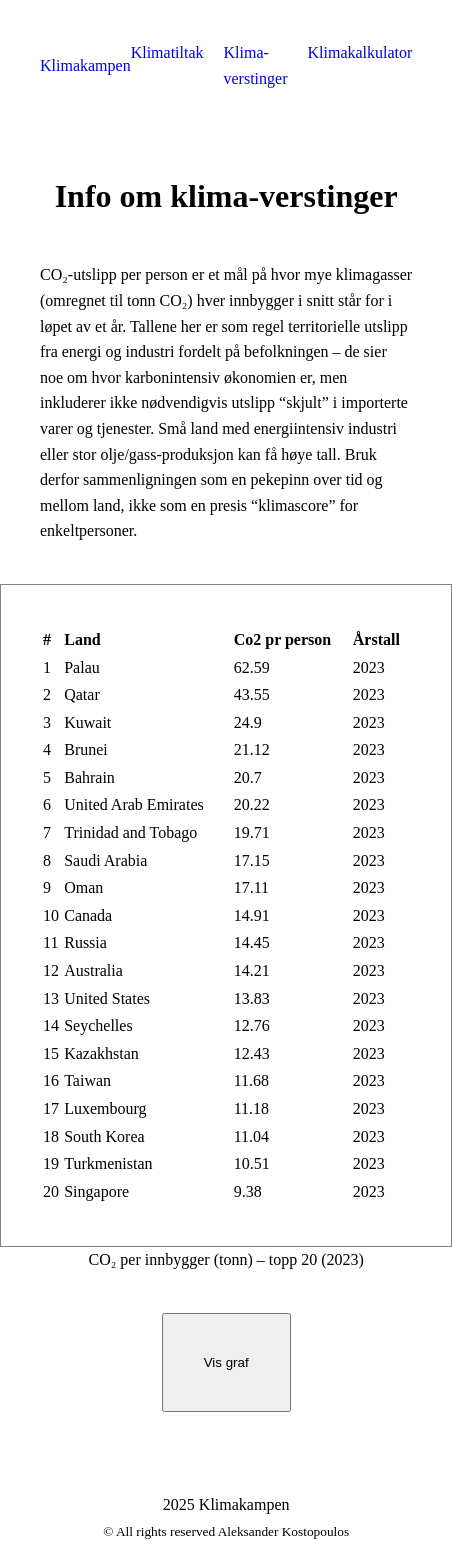
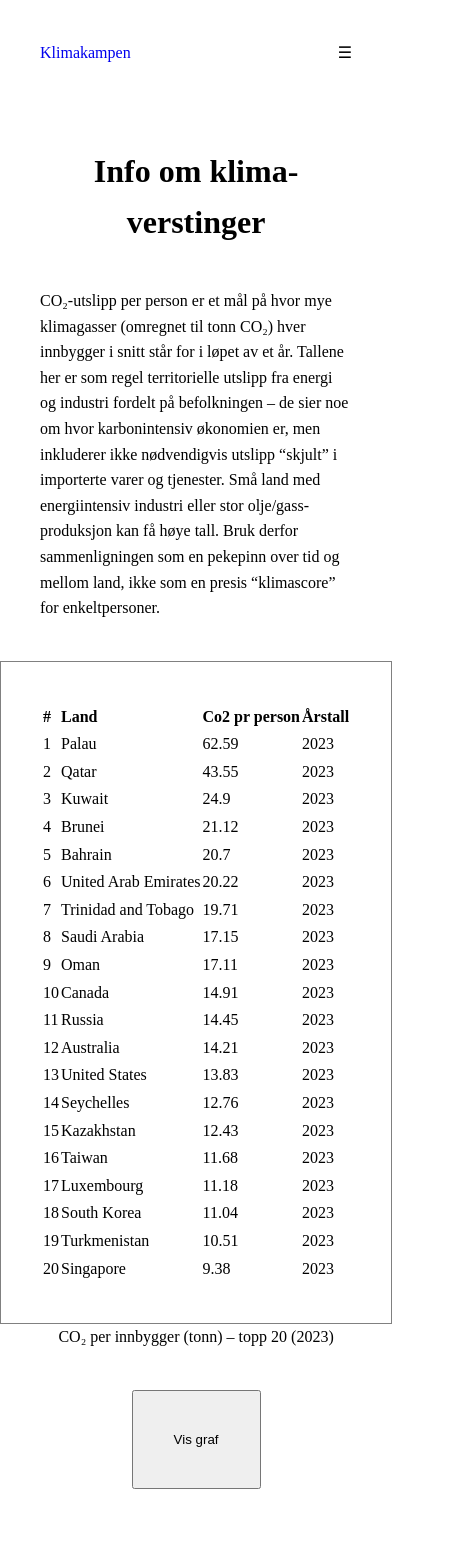
Before and after one commit to alekskosta/klimakampen, a Next.js app: page /klima-verstinger in a window 390 px wide. Shown: the top 1568 px of the page, 452 px wide, since content can reach past the window. Built offline with nearby package versions, Linux system fonts and the light colour scheme.

Commit message:
satt opp hamburgermeny skisse

```diff
--- a/components/cards/CalculatorResultCard.module.css
+++ b/components/cards/CalculatorResultCard.module.css
@@ -1,5 +1,5 @@
 .card {
-  max-width: 780px;
+  max-width: 798px;
   margin-inline: auto;
   padding: 2.5rem;
   border: 1px solid black;
--- a/components/cards/CalculatorWelcomeCard.module.css
+++ b/components/cards/CalculatorWelcomeCard.module.css
@@ -1,5 +1,5 @@
 .welcome {
-  max-width: 780px;
+  max-width: 798px;
   margin-inline: auto;
   border: 1px solid black;
   padding: 2.5rem;
--- a/components/cards/ClimateActionCard.module.css
+++ b/components/cards/ClimateActionCard.module.css
@@ -1,8 +1,8 @@
 .gridContainer {
-  max-width: 780px;
-  margin-inline: auto;
   display: grid;
   grid-template-columns: repeat(auto-fit, minmax(280px, 1fr));
+  gap: 1rem;
+  margin-inline: auto;
 }
 
 .card {
--- a/components/emissions/CalculatorResultTable.module.css
+++ b/components/emissions/CalculatorResultTable.module.css
@@ -1,7 +1,7 @@
 .table {
   border: 1px solid grey;
   padding: 2.5rem;
-  max-width: 780px;
+  max-width: 798px;
   margin-inline: auto;
 }
 
--- a/components/emissions/Co2PerPersonChart.module.css
+++ b/components/emissions/Co2PerPersonChart.module.css
@@ -3,7 +3,7 @@
   width: 100%;
   border: 1px solid black;
   padding: 2.5rem;
-  max-width: 780px;
+  max-width: 798px;
   margin-inline: auto;
 }
 
--- a/components/emissions/Co2PerPersonTable.module.css
+++ b/components/emissions/Co2PerPersonTable.module.css
@@ -1,7 +1,7 @@
 .table {
   border: 1px solid grey;
   padding: 2.5rem;
-  max-width: 780px;
+  max-width: 798px;
   margin-inline: auto;
 }
 
--- a/components/layout/Header.module.css
+++ b/components/layout/Header.module.css
@@ -3,13 +3,36 @@
   justify-content: space-between;
   align-items: center;
   padding: 2.5rem;
-  /* box-shadow: rgba(50, 50, 93, 0.25) 0px 50px 100px -20px,
-    rgba(0, 0, 0, 0.3) 0px 30px 60px -30px;*/
+  /* box-shadow: rgba(50, 50, 93, 0.25) 0px 50px 100px -20px, rgba(0, 0, 0, 0.3) 0px 30px 60px -30px;*/
 }
-
 .nav {
   display: flex;
   flex-direction: row;
   gap: 1.25rem;
   list-style: none;
 }
+.burger {
+  display: none;
+}
+@media (max-width: 768px) {
+  .burger {
+    display: flex;
+    background-color: transparent;
+    border: none;
+    cursor: pointer;
+    font-size: 1rem;
+  }
+  .nav {
+    display: none;
+  }
+  .nav.show {
+    display: flex;
+    flex-direction: column;
+    position: absolute;
+    top: 107px;
+    right: 0;
+    padding: 2.5rem;
+    background-color: antiquewhite;
+    z-index: 2;
+  }
+}
--- a/components/layout/Header.tsx
+++ b/components/layout/Header.tsx
@@ -1,7 +1,18 @@
+"use client";
+
 import Link from "next/link";
 import styles from "./Header.module.css";
+import { useEffect, useState } from "react";
+import { usePathname } from "next/navigation";
 
 export default function Header() {
+  const [open, setOpen] = useState<boolean>(false);
+  const pathname = usePathname();
+
+  useEffect(() => {
+    setOpen(false);
+  }, [pathname]);
+
   return (
     <header className={styles.header}>
       <Link href="/" className="link">
@@ -9,7 +20,15 @@ export default function Header() {
       </Link>
 
       <nav>
-        <ul className={styles.nav}>
+        <button
+          className={styles.burger}
+          aria-label="meny"
+          aria-expanded={open}
+          onClick={() => setOpen((prev) => !prev)}
+        >
+          {open ? "X" : "☰"}
+        </button>
+        <ul className={`${styles.nav} ${open ? styles.show : ""}`}>
           <li>
             <Link href="/klimatiltak" className="link">
               Klimatiltak
```
